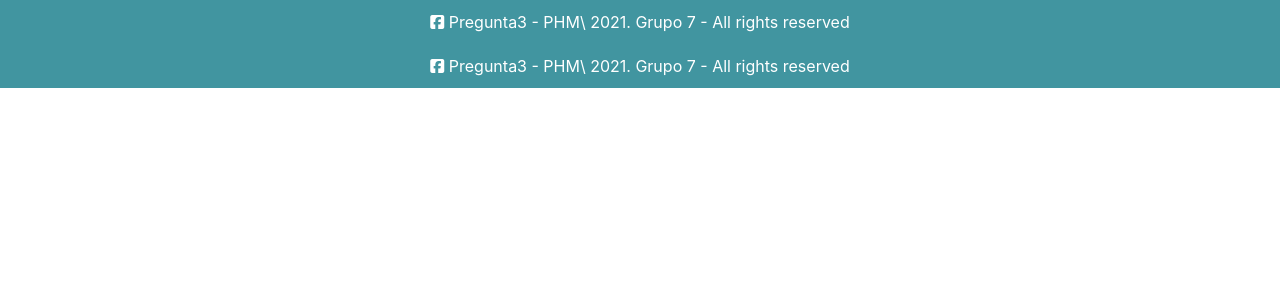
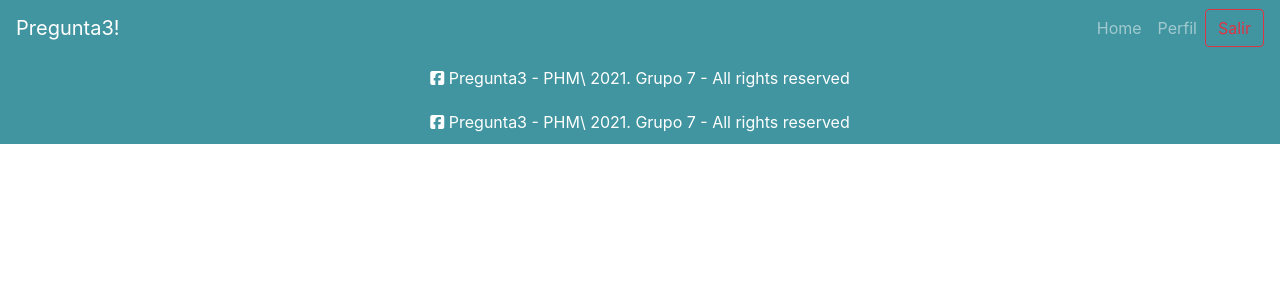
Before and after one commit to gustavososa92/provisorio-PHM, a React (Create React App) app in the folder front/pregunta3-front/: page / in a window 1280 px wide. Shown: the top 300 px of the page. Built offline with nearby package versions, Linux system fonts and the light colour scheme.

Commit message:
NavPosta creado y agregado a App.js

```diff
--- a/front/pregunta3-front/src/App.js
+++ b/front/pregunta3-front/src/App.js
@@ -1,26 +1,15 @@
-import logo from "./logo.svg"
 import "./App.css"
 import { Footer } from "./componentes/footer/footer"
 import { Routes } from "./routes"
+import { NavPosta } from "./componentes/navbar/navbar"
 
 function App() {
   return (
     <div>
+      <NavPosta />
       <Routes />
       <Footer />
     </div>
-    // <div className="App">
-    //   <header className="App-header">
-    //     <img src={logo} className="App-logo" alt="logo" />
-    //     <p>
-    //       Edit <code>src/App.js</code> and save to reload.
-    //     </p>
-    //     <a className="App-link" href="https://reactjs.org" target="_blank" rel="noopener noreferrer">
-    //       Learn React
-    //     </a>
-    //   </header>
-    //   <Footer />
-    // </div>
   )
 }
 
--- /dev/null
+++ b/front/pregunta3-front/src/componentes/navbar/navbar.css
@@ -0,0 +1,3 @@
+.navbar{
+    background-color: var(--color-nav-footer);
+}
--- /dev/null
+++ b/front/pregunta3-front/src/componentes/navbar/navbar.jsx
@@ -0,0 +1,15 @@
+import { Navbar, Button, Nav } from "react-bootstrap"
+import "./navbar.css"
+
+export const NavPosta = () => {
+  return (
+    <Navbar className="navbar" variant="dark">
+      <Navbar.Brand href="#home">Pregunta3!</Navbar.Brand>
+      <Nav className="ml-auto">
+        <Nav.Link href="#home">Home</Nav.Link>
+        <Nav.Link href="#features">Perfil</Nav.Link>
+      </Nav>
+      <Button variant="outline-danger">Salir</Button>
+    </Navbar>
+  )
+}
```
